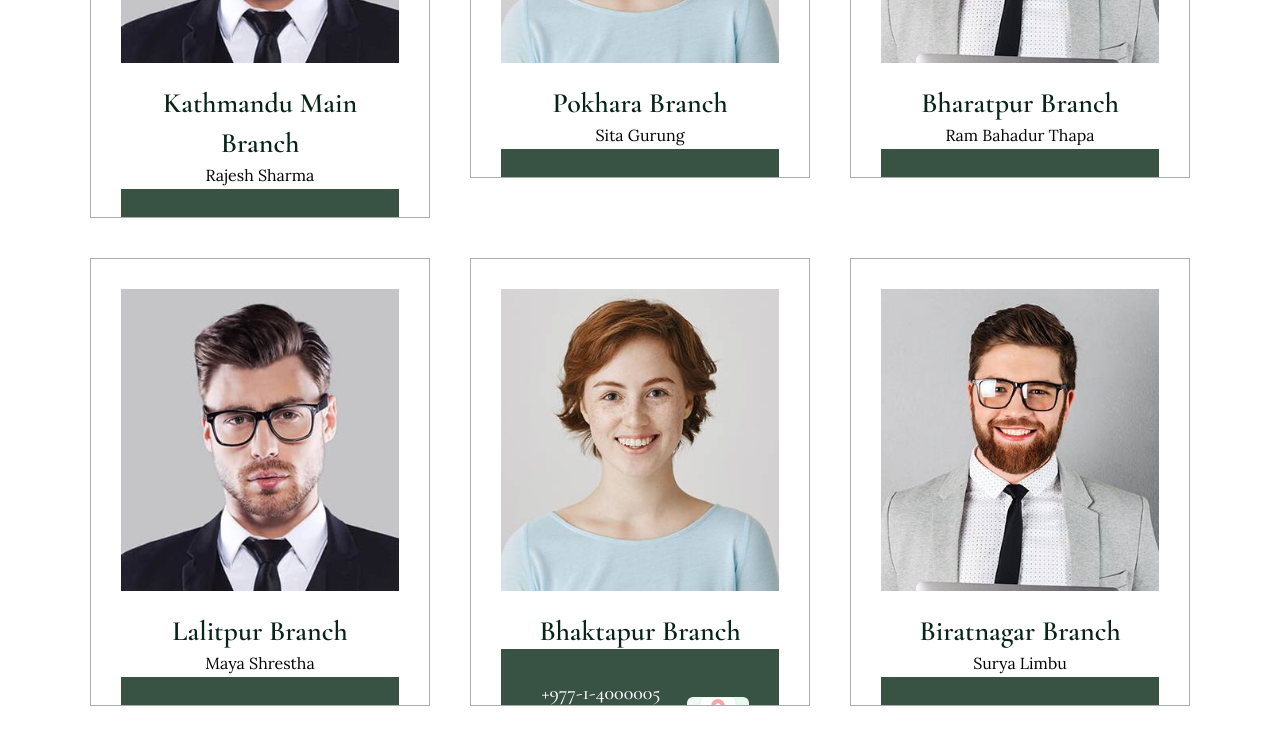
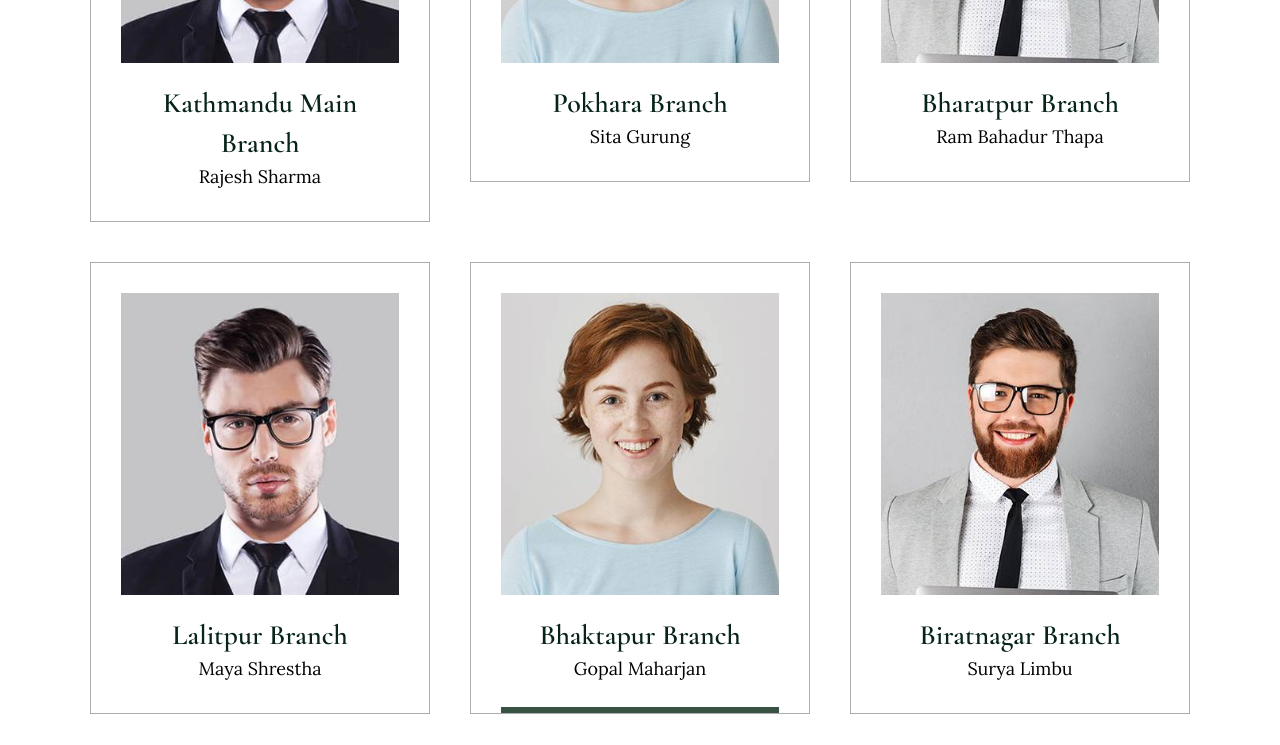
Before and after one commit to anjanuprety/glbslFE, a React (Vite) app: page /branches in a window 1280 px wide. Shown: the part 1260-2005 px from the top of the page. Built offline with nearby package versions, Linux system fonts and the light colour scheme.

Commit message:
Branches pages done.

```diff
--- a/src/Pages/Branches/components/BranchTile.tsx
+++ b/src/Pages/Branches/components/BranchTile.tsx
@@ -71,14 +71,14 @@ const BranchTile: React.FC<BranchTileProps> = ({
             {displayName}
           </h3>
           {/* Manager name - visible normally, hidden on hover like PersonTile */}
-          <p className="text-sm md:text-base leading-[26px] text-Gray dark:text-lightGray font-normal font-Lora text-center group-hover:text-white dark:hover:text-white hover:opacity-0">
+          <p className="text-base md:text-lg leading-[26px] text-Gray dark:text-lightGray font-normal font-Lora text-center group-hover:text-white dark:hover:text-white hover:opacity-0">
             {managerName}
           </p>
         </div>
 
         {/* Hover reveal panel - follows PersonTile pattern exactly */}
         {/* Uses bg-normalBlack (green) and proper positioning like PersonTile */}
-        <div className="p-[30px] bg-normalBlack grid items-center justify-center absolute bottom-[-150px] sm:bottom-[-170px] md:bottom-[-150px] group-hover:bottom-[-38px] lg:group-hover:bottom-[-30px] transition-all duration-500 left-0 right-0">
+        <div className="p-[30px] bg-normalBlack grid items-center justify-center absolute bottom-[-200px] sm:bottom-[-220px] md:bottom-[-200px] group-hover:bottom-[-38px] lg:group-hover:bottom-[-30px] transition-all duration-500 left-0 right-0">
 
           {/* Contact information and map in grid layout */}
           <div className="grid grid-cols-3 gap-4 w-full items-center">
```
